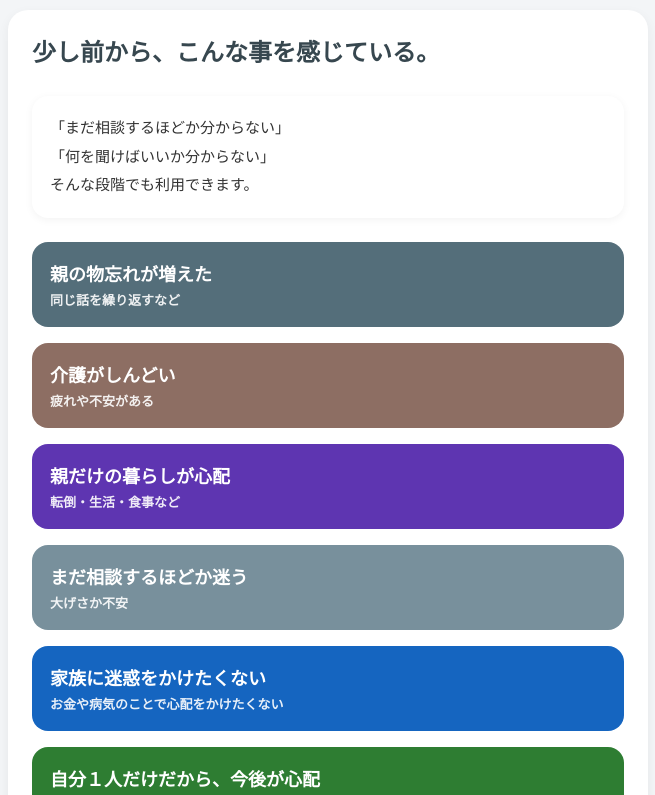
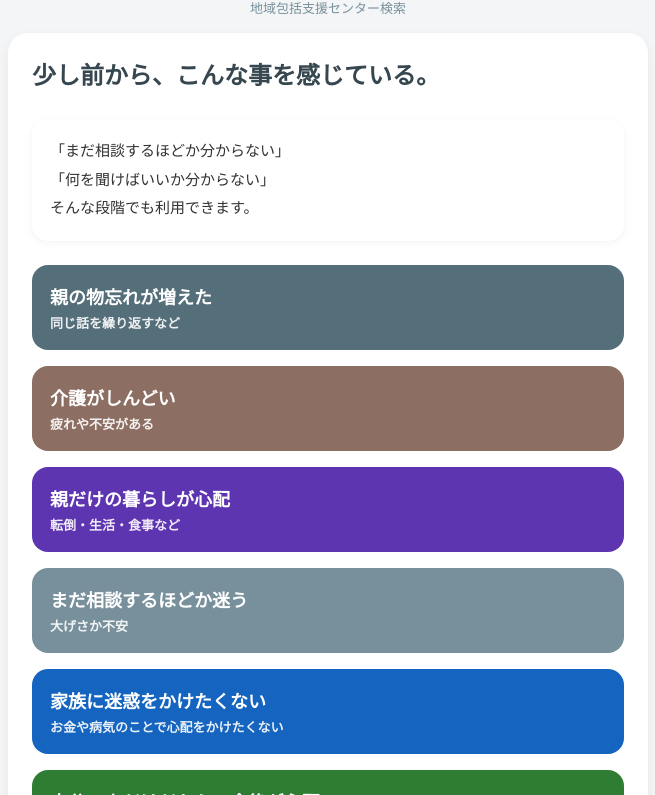
Before and after one commit to koredeii-app/care-00, a plain HTML site: page index.html in a window 1280 px wide. Shown: the part 91-886 px from the top of the page, without its empty margins (312-967 px from the left). Drawn offline with Linux system fonts and the light colour scheme.

Commit message:
Update index.html

```diff
--- a/index.html
+++ b/index.html
@@ -95,6 +95,7 @@
     <h1>
       押すだけ相談
     </h1>
+    <p class="app-subtitle">地域包括支援センター検索</p>
     <!-- アプリ本体 -->
     <div id="app"></div>
 
```
